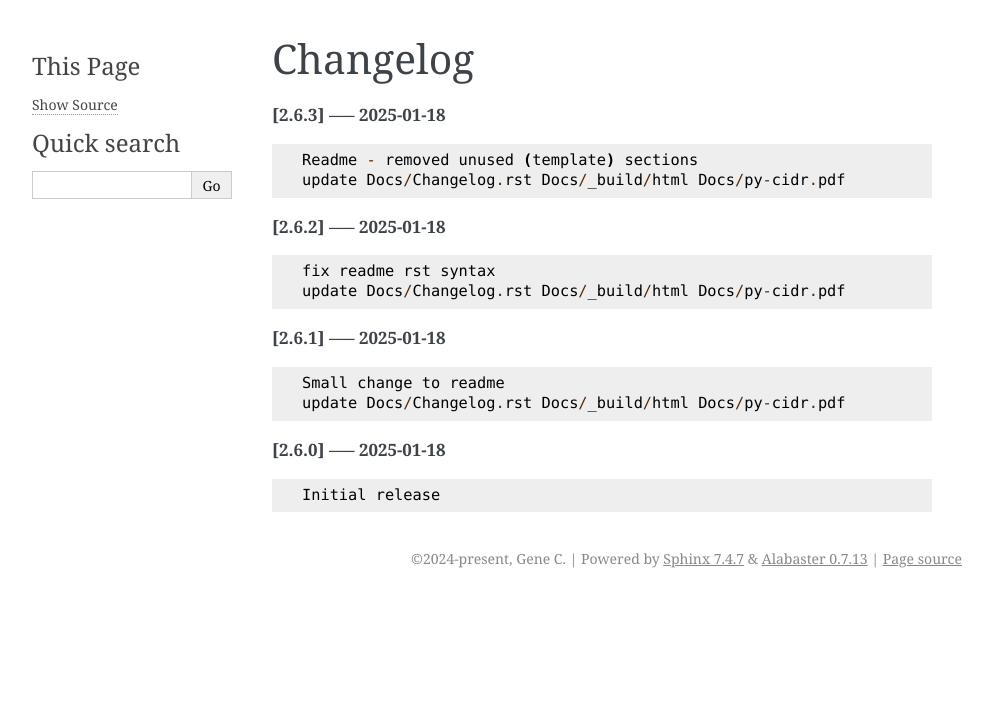
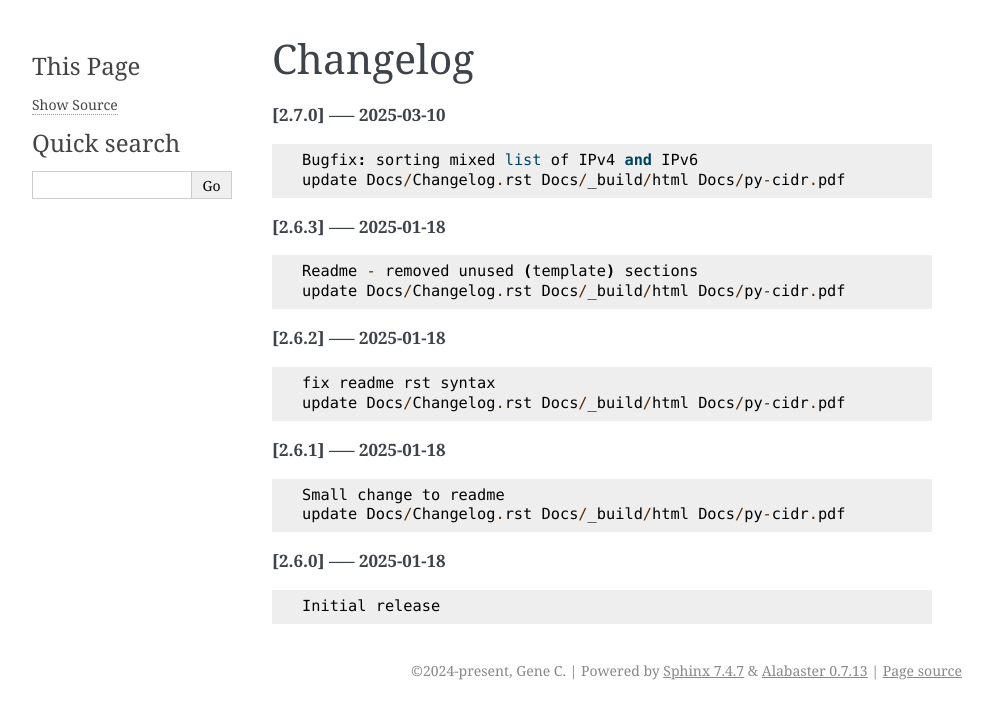
Before and after one commit to gene-git/py-cidr, a Sphinx documentation site: the page built from Docs/Changelog.rst, in a window 1280 px wide. Shown: the top 719 px of the page, without its empty margins (148-1141 px from the left). Built offline with Sphinx 7.4.7, drawn with Linux system fonts in a browser that asks for light colours; pages that are not in the unit, such as notebooks, are missing from menus.

Commit message:
update Docs/Changelog.rst Docs/_build/html Docs/py-cidr.pdf

```diff
--- a/Docs/Changelog.rst
+++ b/Docs/Changelog.rst
@@ -1,5 +1,11 @@
 Changelog
 =========
+
+**[2.7.0] ----- 2025-03-10** ::
+
+	    Bugfix: sorting mixed list of IPv4 and IPv6
+	    update Docs/Changelog.rst Docs/_build/html Docs/py-cidr.pdf
+
 
 **[2.6.3] ----- 2025-01-18** ::
 
```
Also changed, not shown: 19 other files.
